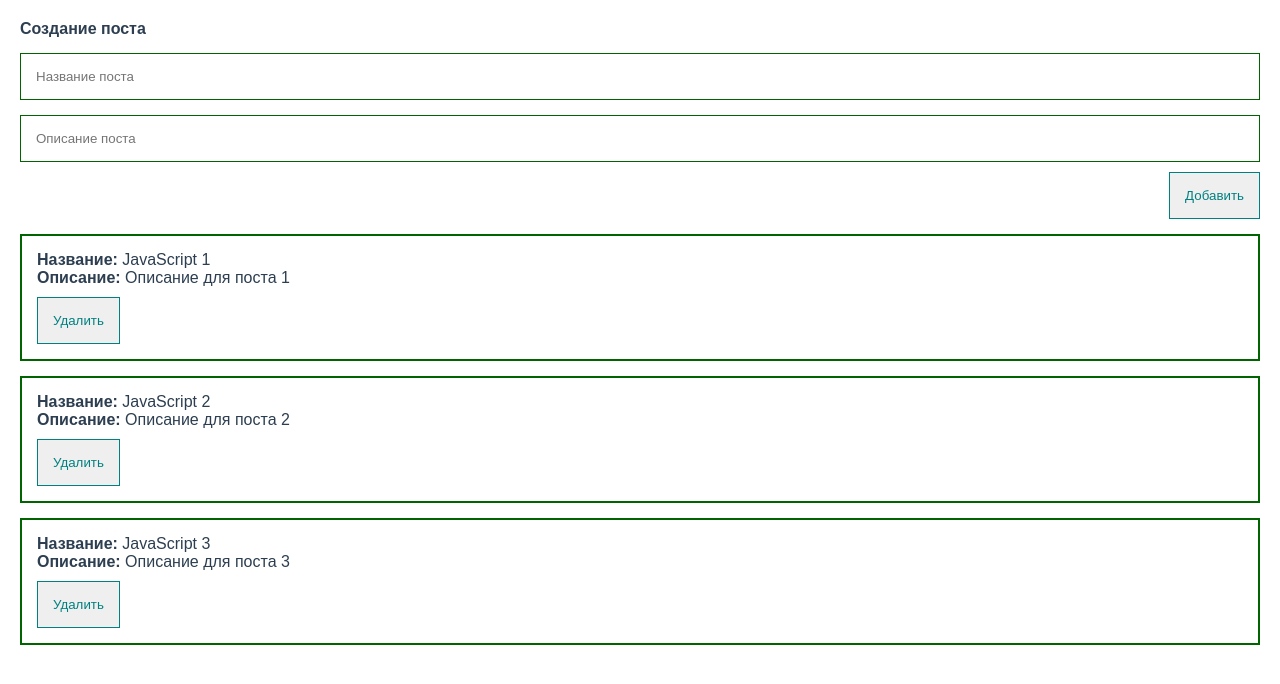
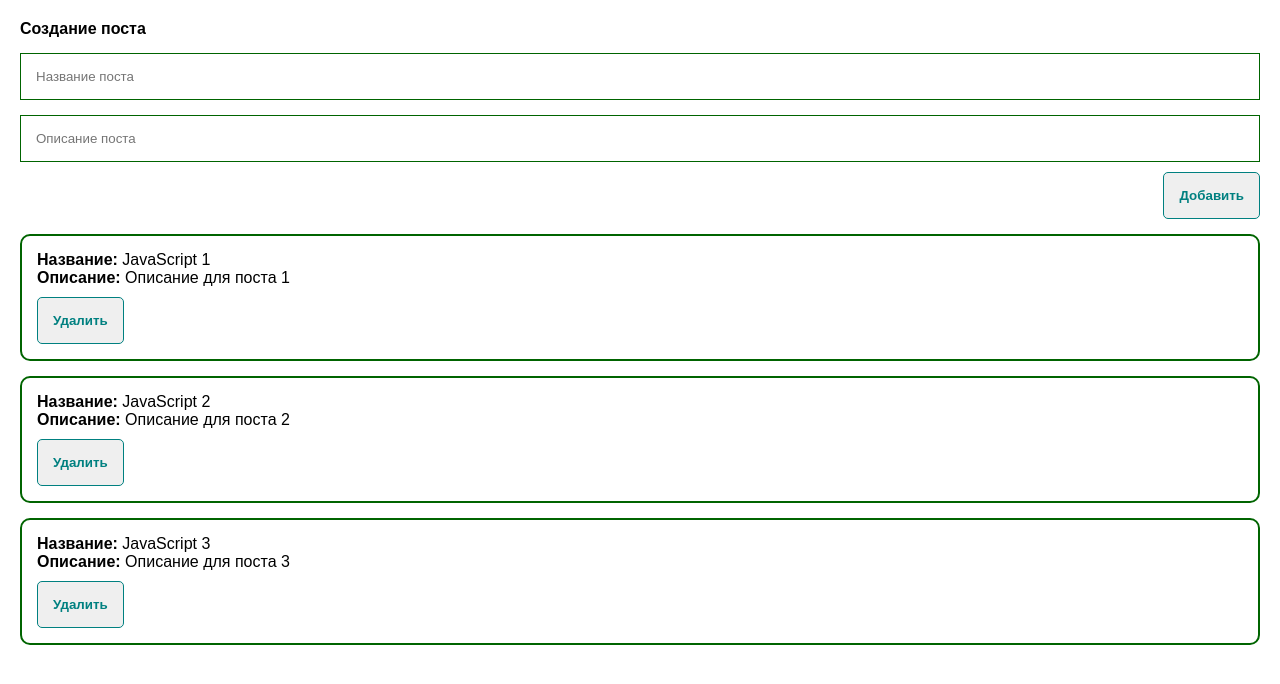
Before and after one commit to Garrykucha/first-project, a Vue app: page / in a window 1280 px wide. Shown: the top 684 px of the page. Built offline with nearby package versions, Linux system fonts and the light colour scheme.

Commit message:
add animation

```diff
--- a/package.json
+++ b/package.json
@@ -9,6 +9,8 @@
     "preview": "vite preview"
   },
   "dependencies": {
+    "axios": "^1.6.8",
+    "vite-plugin-vuetify": "^2.0.3",
     "vue": "^3.4.21",
     "vue-router": "^4.3.0"
   },
--- a/src/App.vue
+++ b/src/App.vue
@@ -1,6 +1,7 @@
 <script>
 import PostList from '@/components/PostList.vue'
 import PostForm from '@/components/PostForm.vue'
+import {getPosts} from "@/api/api.js";
 
 export default {
   components: {
@@ -16,8 +17,10 @@ export default {
     }
   },
   methods: {
-    createPost(post) {
+    async createPost(post) {
       this.posts.push(post);
+      const result = await getPosts()
+      console.log('result', result)
     },
     deletePost(post) {
       this.posts = this.posts.filter(item => item.id !== post.id)
@@ -28,8 +31,15 @@ export default {
 
 <template>
   <div class="app">
-    <PostForm @create="createPost"/>
-    <PostList :posts1='posts'/>
+    <PostForm
+      @create="createPost"
+    />
+    <PostList
+      @delete="deletePost"
+      :posts1='posts'
+    />
+
+
   </div>
 </template>
 
--- /dev/null
+++ b/src/api/api.js
@@ -0,0 +1,10 @@
+import axios from "axios";
+
+export const getPosts = async () => {
+    try {
+        const response = await axios.get('https://jsonplaceholder.typicode.com/posts?_limit=10');
+        return await response;
+    } catch (error) {
+        console.log('error', error);
+    }
+}
--- a/src/assets/styles/styles.scss
+++ b/src/assets/styles/styles.scss
@@ -1,4 +1,20 @@
 #app {
   font-family: Ebrima, sans-serif;
-    color: #2c3e50;
 }
+
+h1, h2, h3, h4, h5, h6 {
+  font-family: 'Ebrima', sans-serif;
+  font-weight: 600;
+}
+
+h1 {
+  font-size: 2.5rem;
+}
+
+h2 {
+  font-size: 2rem;
+}
+
+h3 {
+  font-size: 1.5rem;
+}
--- a/src/components/PostList.vue
+++ b/src/components/PostList.vue
@@ -10,14 +10,42 @@ export default {
       type: Array,
       required: true,
     }
+  },
+  methods: {
+    deletePost(post) {
+      this.$emit('delete', post)
+    }
   }
 }
 </script>
 
 <template>
-  <PostItem :posts1="post" v-for="post in posts1" :key="post.id"/>
+  <transition-group name="post-list">
+    <PostItem
+      @delete="deletePost"
+      :posts1="post"
+      v-for="post in posts1"
+      :key="post.id"
+    />
+  </transition-group>
+
 </template>
 
 <style scoped>
-
+.post-list-item {
+  display: inline-block;
+  margin-right: 10px;
+}
+.post-list-enter-active,
+.post-list-leave-active {
+  transition: all 0.1s;
+}
+.post-list-enter-from,
+.post-list-leave-to {
+  opacity: 0;
+  transform: translateX(130px);
+}
+.post-list-move {
+  transition: transform 0.2s ease;
+}
 </style>
--- a/src/components/UI/CustomButton.vue
+++ b/src/components/UI/CustomButton.vue
@@ -14,11 +14,20 @@ export default defineComponent({
 
 <style scoped>
 .btn {
-  align-self: flex-end;
   margin-top: 10px;
   padding: 15px 15px;
+  cursor: pointer;
+  align-self: flex-end;
   background-color: none;
+  font-weight: bold;
   color: teal;
   border: 1px solid teal;
+  border-radius: 5px;
+  transition: all 0.3s;
+
+  &:hover {
+    background-color: teal;
+    color: white;
+  }
 }
 </style>
--- a/src/components/UI/PostItem.vue
+++ b/src/components/UI/PostItem.vue
@@ -8,6 +8,11 @@ export default {
       type: Object,
       required: true,
     }
+  },
+  methods: {
+    delPost() {
+      this.$emit('delete', this.posts1)
+    }
   }
 }
 </script>
@@ -16,18 +21,19 @@ export default {
   <div class="post">
     <div><strong>Название: </strong>{{ posts1.title }}</div>
     <div><strong>Описание: </strong>{{ posts1.body }}</div>
-      <custom-button @click="delPost">
-        Удалить
-      </custom-button>
+    <custom-button @click="delPost">
+      Удалить
+    </custom-button>
   </div>
 
 </template>
 
-<style scoped>
+<style scoped lang="scss">
 .post {
   padding: 15px;
   border: 2px solid darkgreen;
   margin-top: 15px;
+  border-radius: 10px;
 }
 
 .btn__item button {
```
Also changed, not shown: index.html (indentation only), 1 other file (tests, documents, lock files or other folders).
